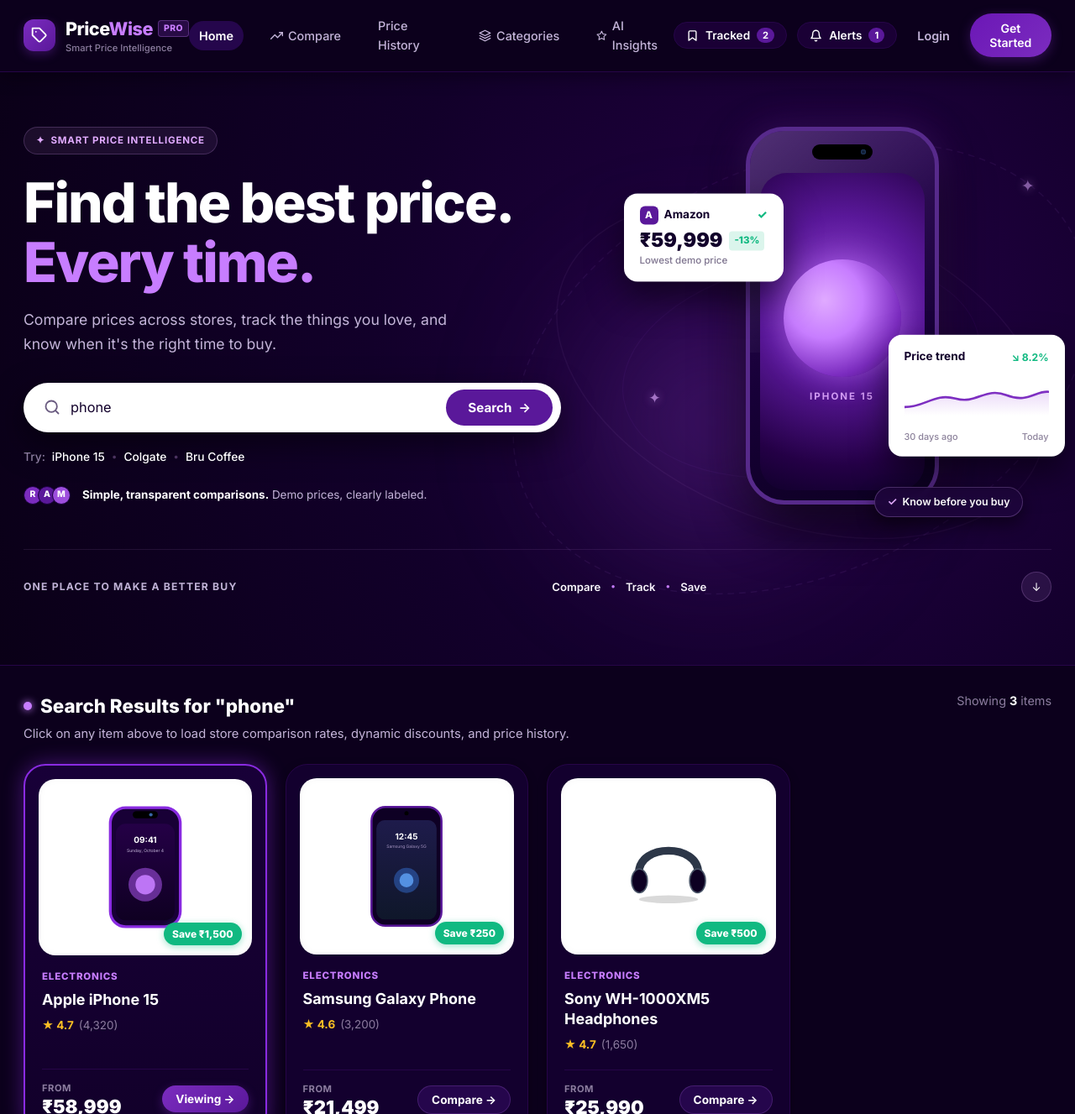
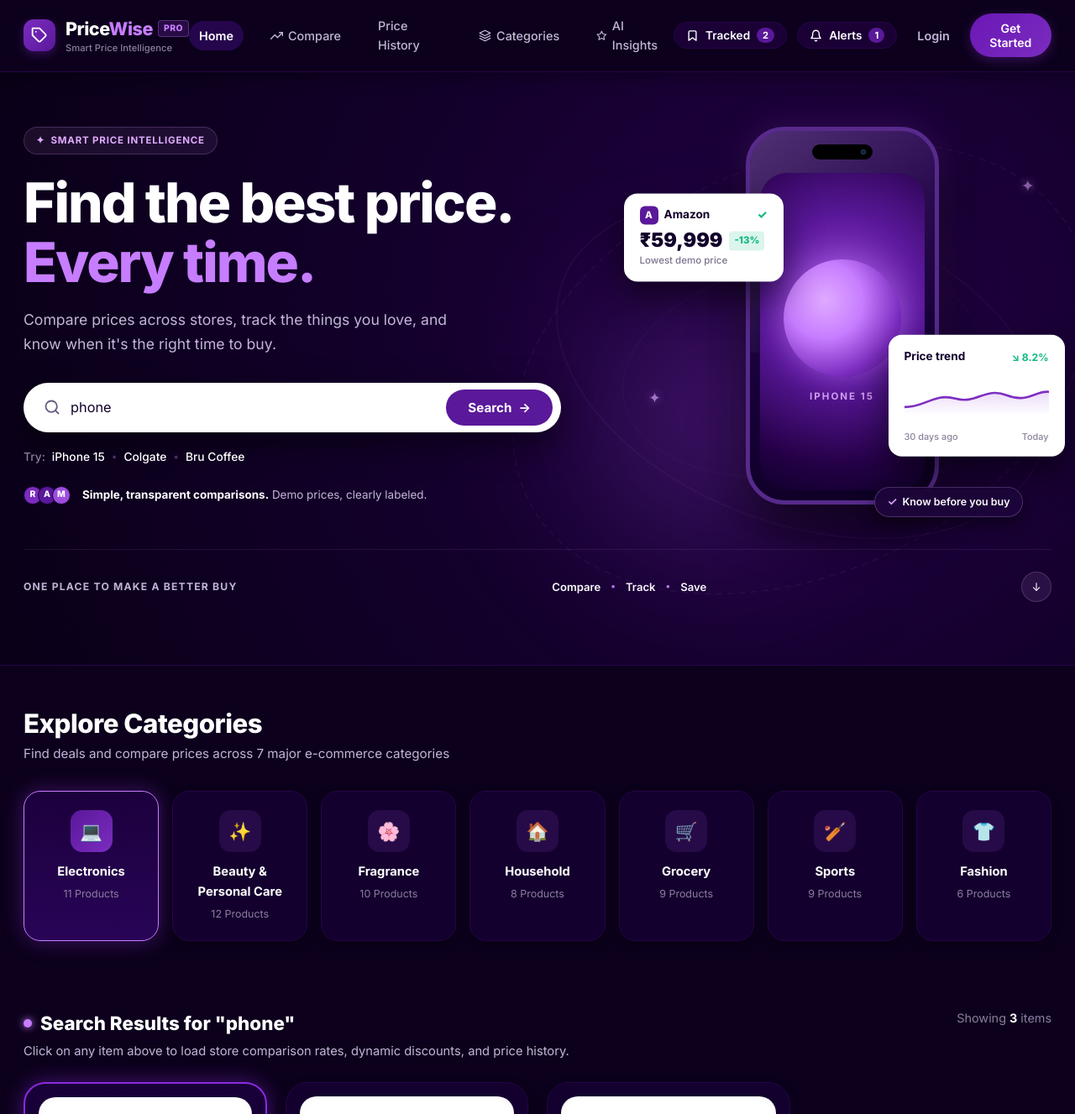
Before and after one commit to aditishinde742-code/pricewise-AI-Powered-price-tracker, a Flask app: page / in a window 1280 px wide. Shown: the part 39-1366 px from the top of the page at 84% size. Run offline with Flask 3, Linux system fonts and the light colour scheme; data comes from the database, SQL or seed files in the repository.

Commit message:
feat: add category exploration section to homepage
Introduce a new product category navigation section below the hero area and update the scroll behavior to anchor there for improved user discovery.

```diff
--- a/templates/index.html
+++ b/templates/index.html
@@ -2392,9 +2392,68 @@
           <span class="strip-bullet">•</span>
           <span>Save</span>
         </div>
-        <button class="strip-scroll-btn" onclick="document.getElementById('searchResultsSection').scrollIntoView({behavior:'smooth'})" aria-label="Scroll to content">
+        <button class="strip-scroll-btn" onclick="document.getElementById('categoriesSection').scrollIntoView({behavior:'smooth'})" aria-label="Scroll to categories">
           ↓
         </button>
+      </div>
+    </div>
+  </section>
+
+  <!-- ============================================================
+       CATEGORIES SECTION (PLACED DIRECTLY UNDER HOME HERO)
+       ============================================================ -->
+  <section class="section-wrapper" id="categoriesSection" style="padding-top: 50px; padding-bottom: 50px;">
+    <div class="container">
+      <div class="section-header">
+        <div>
+          <h2 class="section-title">Explore Categories</h2>
+          <p class="section-subtitle">Find deals and compare prices across 7 major e-commerce categories</p>
+        </div>
+      </div>
+
+      <div class="categories-grid" id="categoriesGrid">
+
+        <div class="category-card active" data-id="1" onclick="selectCategory(1, this)">
+          <div class="category-icon-box">💻</div>
+          <div class="category-name">Electronics</div>
+          <div class="category-count">11 Products</div>
+        </div>
+
+        <div class="category-card " data-id="2" onclick="selectCategory(2, this)">
+          <div class="category-icon-box">✨</div>
+          <div class="category-name">Beauty & Personal Care</div>
+          <div class="category-count">9 Products</div>
+        </div>
+
+        <div class="category-card " data-id="3" onclick="selectCategory(3, this)">
+          <div class="category-icon-box">🌸</div>
+          <div class="category-name">Fragrance</div>
+          <div class="category-count">7 Products</div>
+        </div>
+
+        <div class="category-card " data-id="4" onclick="selectCategory(4, this)">
+          <div class="category-icon-box">🏠</div>
+          <div class="category-name">Household</div>
+          <div class="category-count">8 Products</div>
+        </div>
+
+        <div class="category-card " data-id="5" onclick="selectCategory(5, this)">
+          <div class="category-icon-box">🛒</div>
+          <div class="category-name">Grocery</div>
+          <div class="category-count">12 Products</div>
+        </div>
+
+        <div class="category-card " data-id="6" onclick="selectCategory(6, this)">
+          <div class="category-icon-box">🏏</div>
+          <div class="category-name">Sports</div>
+          <div class="category-count">8 Products</div>
+        </div>
+
+        <div class="category-card " data-id="7" onclick="selectCategory(7, this)">
+          <div class="category-icon-box">👕</div>
+          <div class="category-name">Fashion</div>
+          <div class="category-count">10 Products</div>
+        </div>
       </div>
     </div>
   </section>
@@ -2422,22 +2481,7 @@
         <!-- Card 1: Apple iPhone 15 (Active Selected) -->
         <div class="product-card active-selected" data-id="1" onclick="selectProduct(1, true)">
           <div class="product-card-thumb-wrapper">
-            <svg class="product-card-thumb" viewBox="0 0 120 180" width="100" height="150">
-              <rect x="10" y="5" width="100" height="170" rx="22" fill="#180036" stroke="#8A2BE2" stroke-width="4"/>
-              <rect x="42" y="10" width="36" height="10" rx="5" fill="#000"/>
-              <circle cx="68" cy="15" r="2.5" fill="#3864A7"/>
-              <rect x="18" y="28" width="84" height="138" rx="14" fill="url(#screenGrad1)"/>
-              <text x="60" y="55" fill="#FFF" font-size="12" font-family="Inter, sans-serif" font-weight="700" text-anchor="middle">09:41</text>
-              <text x="60" y="68" fill="#C4B5D9" font-size="6" font-family="Inter, sans-serif" text-anchor="middle">Sunday, October 4</text>
-              <ellipse cx="60" cy="115" rx="24" ry="24" fill="#9D4EDD" opacity="0.6"/>
-              <ellipse cx="60" cy="115" rx="14" ry="14" fill="#C77DFF" opacity="0.9"/>
-              <defs>
-                <linearGradient id="screenGrad1" x1="0" y1="0" x2="0" y2="1">
-                  <stop stop-color="#240046"/>
-                  <stop offset="1" stop-color="#0F0022"/>
-                </linearGradient>
-              </defs>
-            </svg>
+            <img class="product-card-thumb" src="https://images.unsplash.com/photo-1695048133142-1a20484d2569?w=600&auto=format&fit=crop&q=80" alt="Apple iPhone 15" onerror="handleImageError(this)" loading="lazy" />
             <span class="product-card-save-badge">Save ₹1,500</span>
           </div>
           <div class="product-card-content">
@@ -2445,8 +2489,8 @@
               <div class="product-card-cat-label">ELECTRONICS</div>
               <h4 class="product-card-title">Apple iPhone 15</h4>
               <div class="product-card-rating">
-                <span class="star-rating-pill">★ 4.7</span>
-                <span>(4,320)</span>
+                <span class="star-rating-pill">★ 4.8</span>
+                <span>(14,200)</span>
               </div>
             </div>
             <div class="product-card-bottom-row">
@@ -2462,36 +2506,22 @@
         <!-- Card 2: Samsung Galaxy Phone -->
         <div class="product-card" data-id="2" onclick="selectProduct(2, true)">
           <div class="product-card-thumb-wrapper">
-            <svg class="product-card-thumb" viewBox="0 0 120 180" width="100" height="150">
-              <rect x="10" y="5" width="100" height="170" rx="20" fill="#0E0024" stroke="#5A189A" stroke-width="3"/>
-              <circle cx="60" cy="14" r="3" fill="#000"/>
-              <rect x="17" y="24" width="86" height="142" rx="12" fill="url(#screenGrad2)"/>
-              <text x="60" y="52" fill="#FFF" font-size="12" font-family="Inter, sans-serif" font-weight="700" text-anchor="middle">12:45</text>
-              <text x="60" y="64" fill="#A594C2" font-size="6" font-family="Inter, sans-serif" text-anchor="middle">Samsung Galaxy 5G</text>
-              <circle cx="60" cy="110" r="18" fill="#3B82F6" opacity="0.4"/>
-              <circle cx="60" cy="110" r="10" fill="#60A5FA" opacity="0.8"/>
-              <defs>
-                <linearGradient id="screenGrad2" x1="0" y1="0" x2="0" y2="1">
-                  <stop stop-color="#1E1B4B"/>
-                  <stop offset="1" stop-color="#0F172A"/>
-                </linearGradient>
-              </defs>
-            </svg>
-            <span class="product-card-save-badge">Save ₹250</span>
+            <img class="product-card-thumb" src="https://images.unsplash.com/photo-1610945415295-d9bbf067e59c?w=600&auto=format&fit=crop&q=80" alt="Samsung Galaxy S24 Ultra" onerror="handleImageError(this)" loading="lazy" />
+            <span class="product-card-save-badge">Save ₹15,000</span>
           </div>
           <div class="product-card-content">
             <div>
               <div class="product-card-cat-label">ELECTRONICS</div>
-              <h4 class="product-card-title">Samsung Galaxy Phone</h4>
+              <h4 class="product-card-title">Samsung Galaxy S24 Ultra</h4>
               <div class="product-card-rating">
-                <span class="star-rating-pill">★ 4.6</span>
-                <span>(3,200)</span>
+                <span class="star-rating-pill">★ 4.7</span>
+                <span>(8,940)</span>
               </div>
             </div>
             <div class="product-card-bottom-row">
               <div class="price-col">
                 <span class="price-col-from">FROM</span>
-                <span class="product-card-price-val">₹21,499</span>
+                <span class="product-card-price-val">₹1,18,499</span>
               </div>
               <button class="btn-card-action btn-card-compare">Compare →</button>
             </div>
@@ -2499,25 +2529,18 @@
         </div>
 
         <!-- Card 3: Sony WH-1000XM5 Headphones -->
-        <div class="product-card" data-id="3" onclick="selectProduct(3, true)">
+        <div class="product-card" data-id="7" onclick="selectProduct(7, true)">
           <div class="product-card-thumb-wrapper">
-            <svg class="product-card-thumb" viewBox="0 0 140 140" width="110" height="110">
-              <path d="M25 80 C25 35 115 35 115 80" fill="none" stroke="#2D3748" stroke-width="12" stroke-linecap="round"/>
-              <rect x="18" y="75" width="16" height="35" rx="8" fill="#1A202C"/>
-              <rect x="106" y="75" width="16" height="35" rx="8" fill="#1A202C"/>
-              <ellipse cx="26" cy="92" rx="12" ry="18" fill="#0D0022" stroke="#4A5568" stroke-width="2"/>
-              <ellipse cx="114" cy="92" rx="12" ry="18" fill="#0D0022" stroke="#4A5568" stroke-width="2"/>
-              <ellipse cx="70" cy="120" rx="45" ry="6" fill="#000" opacity="0.15"/>
-            </svg>
-            <span class="product-card-save-badge">Save ₹500</span>
+            <img class="product-card-thumb" src="https://images.unsplash.com/photo-1505740420928-5e560c06d30e?w=600&auto=format&fit=crop&q=80" alt="Sony WH-1000XM5 Headphones" onerror="handleImageError(this)" loading="lazy" />
+            <span class="product-card-save-badge">Save ₹9,000</span>
           </div>
           <div class="product-card-content">
             <div>
               <div class="product-card-cat-label">ELECTRONICS</div>
               <h4 class="product-card-title">Sony WH-1000XM5 Headphones</h4>
               <div class="product-card-rating">
-                <span class="star-rating-pill">★ 4.7</span>
-                <span>(1,650)</span>
+                <span class="star-rating-pill">★ 4.8</span>
+                <span>(9,150)</span>
               </div>
             </div>
             <div class="product-card-bottom-row">
@@ -2540,22 +2563,7 @@
     <div class="comparison-section">
       <div class="comparison-header">
         <div class="product-image-container">
-          <svg class="product-main-img" id="detailProductImage" viewBox="0 0 160 220" width="160" height="220">
-            <rect x="15" y="8" width="130" height="204" rx="26" fill="#180036" stroke="#8A2BE2" stroke-width="5"/>
-            <rect x="56" y="14" width="48" height="12" rx="6" fill="#000"/>
-            <circle cx="90" cy="20" r="3" fill="#3864A7"/>
-            <rect x="25" y="36" width="110" height="166" rx="18" fill="url(#screenGradMain)"/>
-            <text x="80" y="70" fill="#FFF" font-size="16" font-family="Inter, sans-serif" font-weight="700" text-anchor="middle">09:41</text>
-            <text x="80" y="85" fill="#C4B5D9" font-size="8" font-family="Inter, sans-serif" text-anchor="middle">Sunday, October 4</text>
-            <circle cx="80" cy="140" r="32" fill="#9D4EDD" opacity="0.6"/>
-            <circle cx="80" cy="140" r="18" fill="#C77DFF" opacity="0.9"/>
-            <defs>
-              <linearGradient id="screenGradMain" x1="0" y1="0" x2="0" y2="1">
-                <stop stop-color="#240046"/>
-                <stop offset="1" stop-color="#0F0022"/>
-              </linearGradient>
-            </defs>
-          </svg>
+          <img class="product-main-img" id="detailProductImage" src="https://images.unsplash.com/photo-1695048133142-1a20484d2569?w=600&auto=format&fit=crop&q=80" alt="Apple iPhone 15" onerror="handleImageError(this)" />
         </div>
 
         <div class="product-info-col">
@@ -2780,64 +2788,6 @@
     </div>
   </section>
 
-  <!-- ============================================================
-       CATEGORIES SECTION
-       ============================================================ -->
-  <section class="section-wrapper" id="categoriesSection">
-    <div class="container">
-      <div class="section-header">
-        <div>
-          <h2 class="section-title">Explore Categories</h2>
-          <p class="section-subtitle">Find deals and compare prices across 7 major e-commerce categories</p>
-        </div>
-      </div>
-
-      <div class="categories-grid" id="categoriesGrid">
-
-        <div class="category-card active" data-id="1" onclick="selectCategory(1, this)">
-          <div class="category-icon-box">💻</div>
-          <div class="category-name">Electronics</div>
-          <div class="category-count">11 Products</div>
-        </div>
-
-        <div class="category-card " data-id="2" onclick="selectCategory(2, this)">
-          <div class="category-icon-box">✨</div>
-          <div class="category-name">Beauty & Personal Care</div>
-          <div class="category-count">9 Products</div>
-        </div>
-
-        <div class="category-card " data-id="3" onclick="selectCategory(3, this)">
-          <div class="category-icon-box">🌸</div>
-          <div class="category-name">Fragrance</div>
-          <div class="category-count">7 Products</div>
-        </div>
-
-        <div class="category-card " data-id="4" onclick="selectCategory(4, this)">
-          <div class="category-icon-box">🏠</div>
-          <div class="category-name">Household</div>
-          <div class="category-count">8 Products</div>
-        </div>
-
-        <div class="category-card " data-id="5" onclick="selectCategory(5, this)">
-          <div class="category-icon-box">🛒</div>
-          <div class="category-name">Grocery</div>
-          <div class="category-count">12 Products</div>
-        </div>
-
-        <div class="category-card " data-id="6" onclick="selectCategory(6, this)">
-          <div class="category-icon-box">🏏</div>
-          <div class="category-name">Sports</div>
-          <div class="category-count">8 Products</div>
-        </div>
-
-        <div class="category-card " data-id="7" onclick="selectCategory(7, this)">
-          <div class="category-icon-box">👕</div>
-          <div class="category-name">Fashion</div>
-          <div class="category-count">10 Products</div>
-        </div>
-      </div>
-    </div>
-  </section>
 
   <!-- ============================================================
        PRICE DISCLAIMER BANNER
```
Also changed, not shown: build_html.cjs (+35 -85 lines), index.html (+75 -125 lines).
